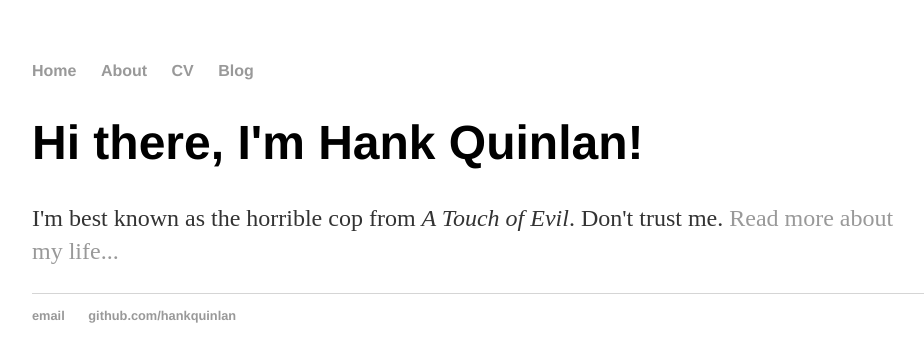
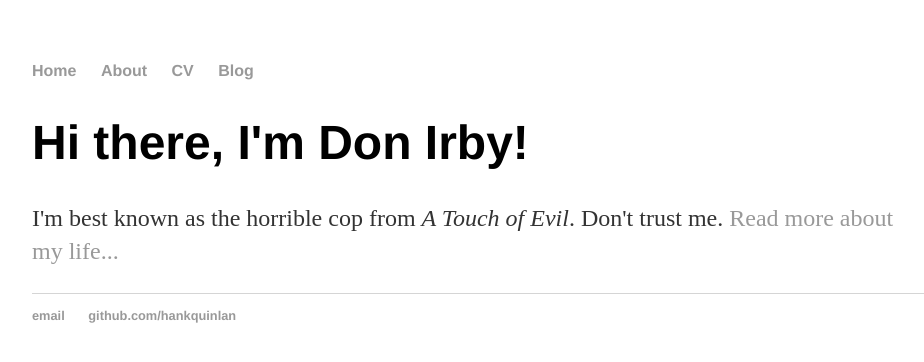
Before and after one commit to donirby/donirby.github.io, a Jekyll site: the page built from index.html, in a window 1280 px wide. Shown: the top 362 px of the page, without its empty margins (160-1084 px from the left). Built offline with Jekyll 4.4.1, drawn with Linux system fonts in a browser that asks for light colours.

Commit message:
page edits

```diff
--- a/index.html
+++ b/index.html
@@ -4,6 +4,6 @@ title: Hank Quinlan, Horrible Cop
 ---
 
 		<div class="blurb">
-			<h1>Hi there, I'm Hank Quinlan!</h1>
+			<h1>Hi there, I'm Don Irby!</h1>
 			<p>I'm best known as the horrible cop from <em>A Touch of Evil</em>. Don't trust me. <a href="/about">Read more about my life...</a></p>
 		</div>
```
